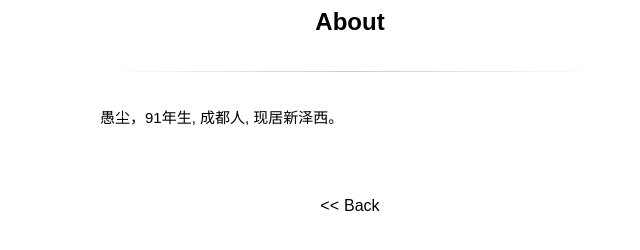
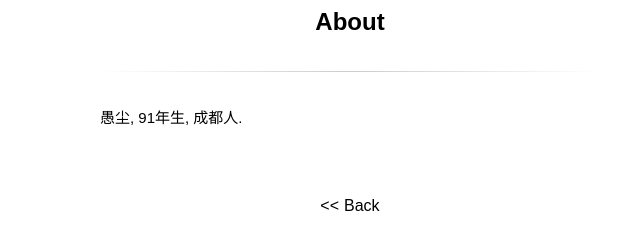
Before and after one commit to psaux0/psaux0.github.io, a Jekyll site: the page built from about.md, in a window 1280 px wide. Shown: the part 169-419 px from the top of the page, without its empty margins (290-930 px from the left). Built offline with Jekyll 4.4.1, drawn with Linux system fonts in a browser that asks for light colours; some web fonts are replaced.

Commit message:
update about page

```diff
--- a/about.md
+++ b/about.md
@@ -1,4 +1,4 @@
 ---
 title: About
 ---
-愚尘，91年生, 成都人, 现居新泽西。
+愚尘, 91年生, 成都人.
```
